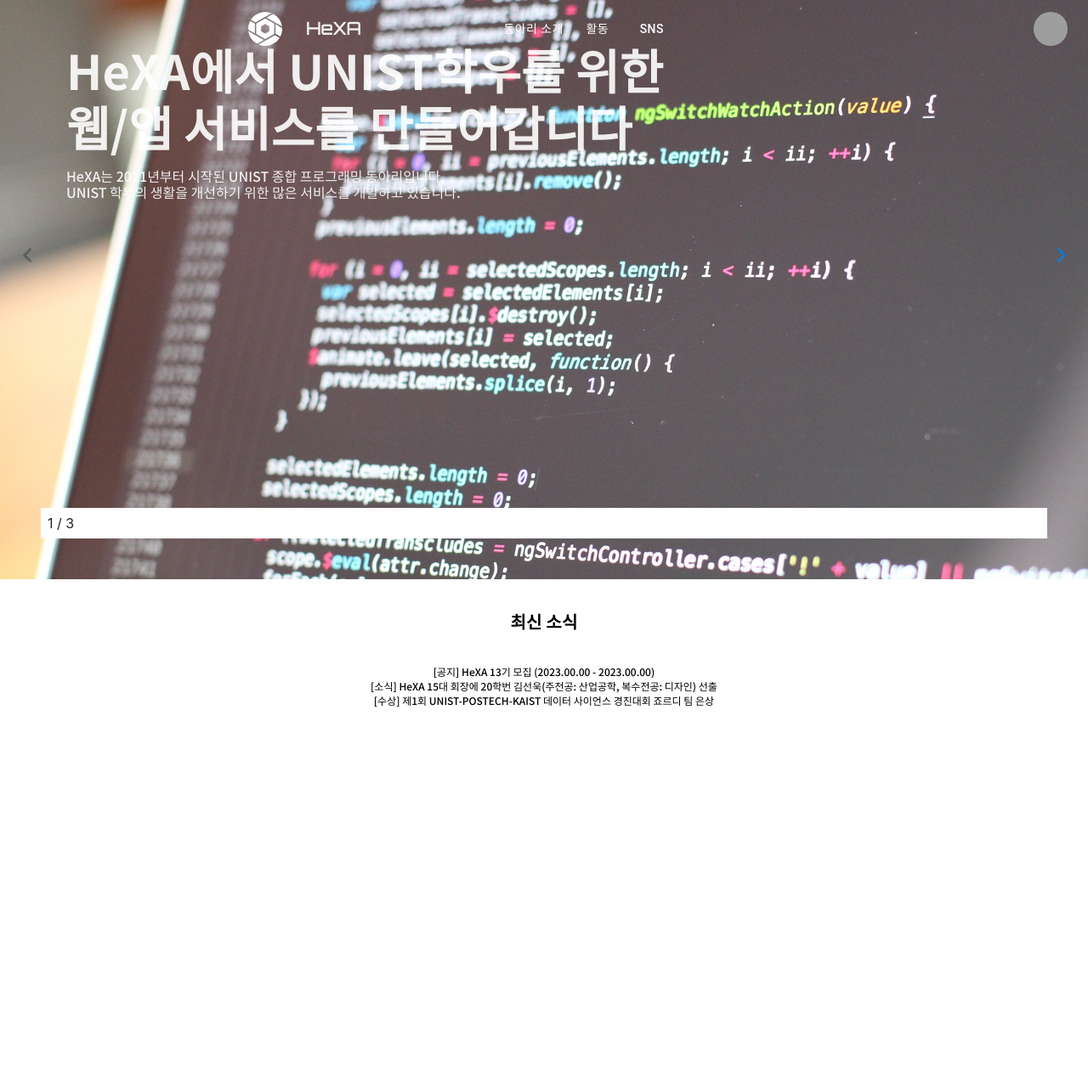
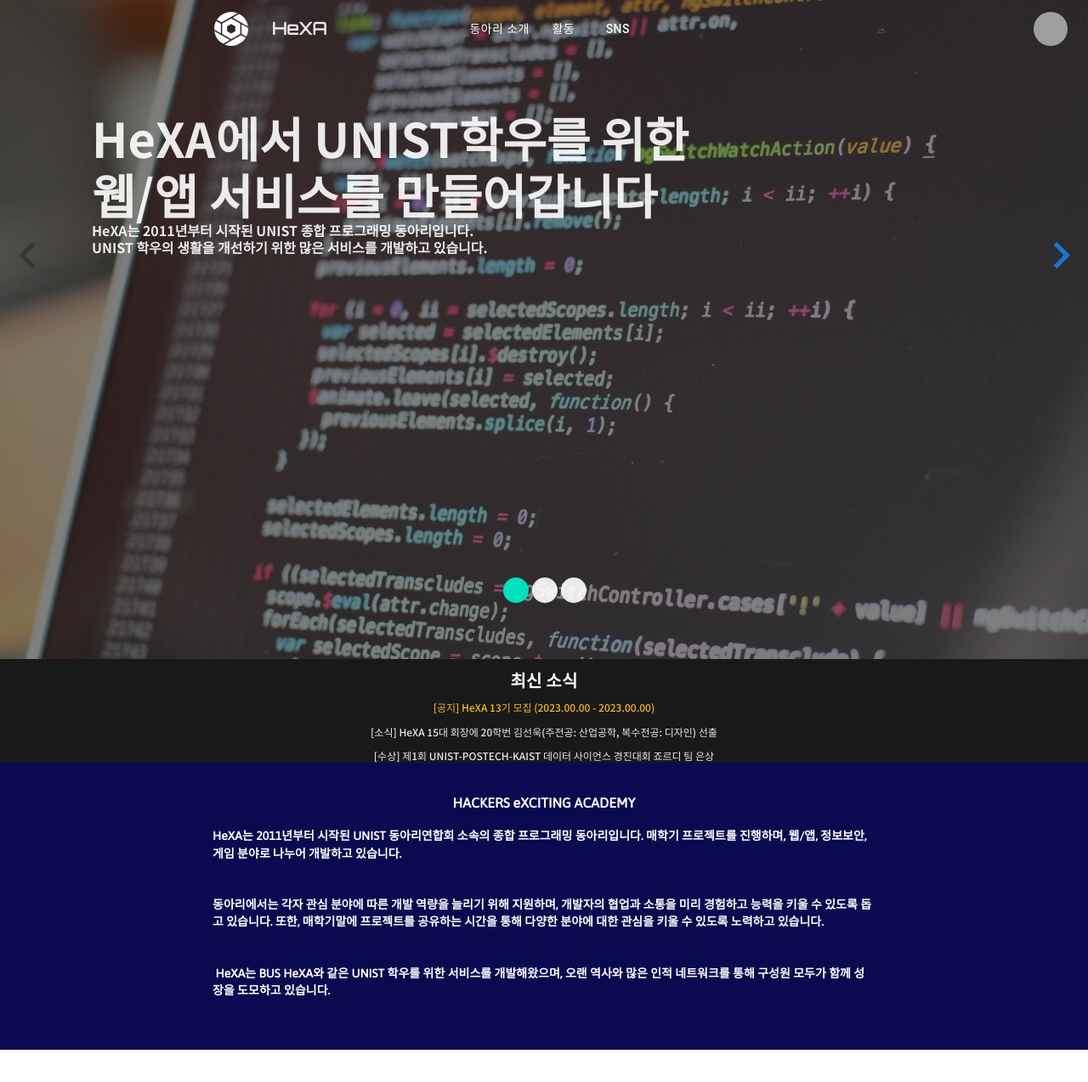
Before and after one commit to HeXA-UNIST/hexa-homepage-2022, a React app: page / in a window 1280 px wide. Shown: the whole page at 85% size. Before the commit the page ends 833 px from the top, so only its background shows below. Built offline with nearby package versions, Linux system fonts and the light colour scheme; grey boxes are pictures that could not be loaded.

Commit message:
create Home

```diff
--- a/src/pages/Home/home.css
+++ b/src/pages/Home/home.css
@@ -2,17 +2,108 @@
 
 
 @import url('https://fonts.googleapis.com/css?family=Orbitron');
+@import url('https://fonts.googleapis.com/css?family=Asap');
 @import url('https://fonts.googleapis.com/css2?family=Noto+Sans+KR:wght@100;300;400;500;700;900&display=swap');
 /* HeXA에서 UNIST 학우를 위한 웹/앱 서비스를 만들어갑니다 */
-.HomeImageContainer {
+
+.newContainer{
+    background-color: rgba(0, 0, 0, 0.9)
+}
+.newletter{
+    margin-top: 14px;
+    font-family: 'Noto Sans KR';
+    font-style: normal;
+    font-weight: 500;
+    font-size: 12px;
+    line-height: 120%;
+    text-align: center;
+    color: rgba(255, 255, 255, 0.9);
+}
+.newletter1{
+    font-family: 'Noto Sans KR';
+    font-style: normal;
+    font-weight: 500;
+    font-size: 12px;
+    line-height: 120%;
+    text-align: center;
+    color: #F4B91E;
+}
+.Introtitle{
+    margin-left: 60px;
+    margin-top: 80px;
+    white-space: pre-wrap;
     font-family: 'Noto Sans KR';
     font-style: normal;
     font-weight: 700;
-    font-size: 72px;
+    font-size: 56px;
     line-height: 120%;
     color: rgba(255, 255, 255, 0.9);
 }
+.Introdescription{
+    height:400px;
+    margin-left: 60px;
+    white-space: pre-wrap;
+    font-family: 'Noto Sans KR';
+    font-style: normal;
+    font-weight: 700;
+    font-size: 16px;
+    line-height: 120%;
+    color: rgba(255, 255, 255, 0.9);
+}
+.hexaIntro {
+    background: #0A0A50;
+}
+.hexaTitle{
+    margin-left: 250px;
+    margin-right: 250px;
+    font-family: 'Asap';
+    font-style: normal;
+    font-weight: 700;
+    font-size: 16px;
+    line-height: 120%;
+/* identical to box height, or 58px */
+    text-align: center;
+    white-space: pre-wrap;
+    color: #FFFFFF;
+}
+.hexadescription{
+    margin-left: 250px;
+    margin-right: 250px;
+    margin-bottom: 60px;
+    font-family: 'Asap';
+    font-style: normal;
+    font-weight: 700;
+    font-size: 14px;
+    line-height: 144%;
+    white-space: pre-wrap;
+/* or 46px */
 
+color: #FFFFFF;
+}
+.ArrowLeft{
+    transform: scale(1.8);
+}
+.ArrowRight{
+    transform: scale(1.8);
+}
+.MuiMobileStepper-dots{
+    background-color: "rgba(255, 255, 255, 0.5)";
+    min-width: 30px;
+    min-height: 30px;
+}
+.MuiMobileStepper-dot{
+    background-color: rgba(255, 255, 255, 0.9) !important;
+    min-width: 30px;
+    min-height: 30px;
+}
 
+.MuiMobileStepper-dotActive{
+    background-color: #00E0BE !important;
+    min-width: 30px;
+    min-height: 30px;
 
-/* or 86px */
+}
+.MuiMobileStepper-positionStatic{
+    width: 150px;
+    height: 50px;
+}
--- a/src/pages/Home/index.js
+++ b/src/pages/Home/index.js
@@ -1,5 +1,5 @@
 import * as React from 'react';
-// import { useEffect, useRef, useState } from "react";
+import { useEffect, useRef, useState } from "react";
 import Box from '@mui/material/Box';
 import { useTheme } from '@mui/material/styles';
 import MobileStepper from '@mui/material/MobileStepper';
@@ -31,17 +31,27 @@
 const pages = ['동아리 소개', '활동', 'SNS'];
 const settings = ['Profile', 'Account', 'Dashboard', 'Logout'];
 const styles = {
-    title: {'marginLeft': '30px', "height":"150px", "fontFamily":"'Noto Sans KR'","fontStyle":"normal","fontWeight":"700","fontSize":"56px","lineHeight":"120%","color":"rgba(255, 255, 255, 0.9)","whiteSpace":"pre-wrap"},
-    description: {'marginLeft': '30px', "height":"400px","fontFamily":"'Noto Sans KR'","fontStyle":"normal","fontWeight":"500","fontSize":"16px","lineHeight":"120%","color":"rgba(255, 255, 255, 0.9)", "whiteSpace":"pre-wrap"},
     backbutton: {"position":"absolute","width":"50px","height":"100px","left":"0px","top":"250px"},
     nextbutton: {"position":"absolute","width":"50px","height":"100px","right":"0px","top":"250px"},
     newstitle: {"fontFamily":"'Noto Sans KR'","fontStyle":"normal","fontWeight":"500","fontSize":"48px","lineHeight":"120%"},
-    news: {"fontFamily":"'Noto Sans KR'","fontStyle":"normal","fontWeight":"500","fontSize":"12px","textAlign":"center", "whiteSpace":"pre-wrap"}
+    news: {"fontFamily":"'Noto Sans KR'","fontStyle":"normal","fontWeight":"500","fontSize":"12px","textAlign":"center", "whiteSpace":"pre-wrap"},
+    stepper: {"color": 'transparent'}
 }
 const ResponsiveAppBar=()=> {
   const [anchorElNav, setAnchorElNav] = React.useState(null);
   const [anchorElUser, setAnchorElUser] = React.useState(null);
+  const [appbarcolor, setappbarcolor]= useState('white');
+  const handleScroll = () => {
+      const position = window.pageYOffset;
+      setappbarcolor(position==0?'transparent':'rgba(0, 0, 0, 0.8)');
+  };
+  useEffect(() => {
+    window.addEventListener('scroll', handleScroll, { passive: true });
 
+    return () => {
+        window.removeEventListener('scroll', handleScroll);
+    };
+    }, []);
   const handleOpenNavMenu = (event) => {
     setAnchorElNav(event.currentTarget);
   };
@@ -56,15 +66,16 @@
   const handleCloseUserMenu = () => {
     setAnchorElUser(null);
   };
-
+//
   return (
-    <AppBar component="nav" color="transparent" elevation={0} >
-        <Toolbar style={{ background: 'transparent', boxShadow: 'none'}}>
+    <AppBar className = 'Barcontainer' component="nav" color='transparent' elevation={0} >
+        <div style={{backgroundColor: appbarcolor}}>
+        <Toolbar style={{ boxShadow: 'none'}}>
         <Button>
         <Avatar alt="Hexa_logo" sx={{ fontStyle:"normal",
               left: "100px",
               mr: 15,
-              ml: 20,
+              ml: 15,
               display: { xs: 'none', md: 'flex' }
             }} src={Icon2}/>
         </Button>
@@ -124,7 +135,7 @@
               ))}
             </Menu>
           </Box>
-          <AdbIcon sx={{ display: { xs: 'flex', md: 'none' }, mr: 1 }} />
+
           <Box sx={{ flexGrow: 1, display: { xs: 'none', md: 'flex' } }}>
             {pages.map((page) => (
               <Button
@@ -167,6 +178,7 @@
             </Menu>
           </Box>
         </Toolbar>
+        </div>
     </AppBar>
   );
 }
@@ -203,18 +215,20 @@
   const handleBack = () => {
     setActiveStep((prevActiveStep) => prevActiveStep - 1);
   };
-
   return (
     <div style={{backgroundSize: 'cover', backgroundPosition: 'center', backgroundRepeat: 'no-repeat', backgroundImage: `url(${steps[activeStep].background})`} } >
+        <div style={{ backgroundColor: 'rgba(0, 0, 0, 0.5)'}}>
         <ResponsiveAppBar/>
         <Box sx={{ p: 6 }}>
-        <Box sx={styles.title}>{steps[activeStep].label}</Box>
-        <Box sx={styles.description} >{steps[activeStep].description}</Box>
+        <Box className = 'Introtitle'>{steps[activeStep].label}</Box>
+        <Box className = 'Introdescription'>{steps[activeStep].description}</Box>
       <MobileStepper
-        variant="text"
+        variant="dots"
         steps={maxSteps}
         position="static"
         activeStep={activeStep}
+
+        sx = {{ maxWidth: 100, flexGrow: 1 , margin:"auto", backgroundColor: "transparent"}}
         nextButton={
           <Button
             size='large'
@@ -224,33 +238,33 @@
           >
 
             {theme.direction === 'rtl' ? (
-              <KeyboardArrowLeft fontSize= 'large'/>
+              <KeyboardArrowLeft className= "ArrowLeft" fontSize= 'large'/>
             ) : (
-              <KeyboardArrowRight fontSize= 'large'/>
+              <KeyboardArrowRight className="ArrowRight" fontSize= 'large'/>
             )}
           </Button>
         }
 
         backButton={
-          <Button sx = {styles.backbutton} size='large' onClick={handleBack} disabled={activeStep === 0 }>
+          <Button sx = {styles.backbutton} size='200' onClick={handleBack} disabled={activeStep === 0 }>
             {theme.direction === 'rtl' ? (
-              <KeyboardArrowRight fontSize= 'large'/>
+              <KeyboardArrowRight className="ArrowRight" fontSize= 'large'/>
             ) : (
-              <KeyboardArrowLeft fontSize= 'large'/>
+              <KeyboardArrowLeft className= "ArrowLeft" fontSize= 'large'/>
             )}
 
           </Button>
         }
       />
-    </Box></div>
+    </Box></div></div>
   );
 }
 const News = ()=> {
     const news = ["[공지] HeXA 13기 모집 (2023.00.00 - 2023.00.00)", "[소식] HeXA 15대 회장에 20학번 김선욱(주전공: 산업공학, 복수전공: 디자인) 선출","[수상] 제1회 UNIST-POSTECH-KAIST 데이터 사이언스 경진대회 죠르디 팀 은상"]
 
     return (
-        <div>
-        <Box display="flex" justifyContent="center" alignItems="center" minHeight="100px">
+        <div className= "newContainer">
+        <Box display="flex" justifyContent="center" alignItems="center" minHeight="50px">
             <Typography variant="h6" noWrap component="a" href="/" sx={{ fontStyle:"normal",
               mr: 20,
               ml: 20,
@@ -258,19 +272,28 @@
               fontFamily: 'Noto Sans KR',
               fontWeight: 900,
               color: 'inherit',
-              textDecoration: 'none'
+              textDecoration: 'none',
+              color: 'white'
             }}
           >
             최신 소식
           </Typography>
           </Box>
-          <Box sx={styles.news}>{news[0]}</Box>
-          <Box sx={styles.news}>{news[1]}</Box>
-          <Box sx={styles.news}>{news[2]}</Box>
+          <Box className ='newletter1'>{news[0]}</Box>
+          <Box className ='newletter'>{news[1]}</Box>
+          <Box className ='newletter'>{news[2]}</Box>
           </div>
 
-
-
+    )
+}
+const HexaIntro = () =>{
+    const title = '\n\nHACKERS eXCITING ACADEMY\n\n';
+    const subTitle = 'HeXA는 2011년부터 시작된 UNIST 동아리연합회 소속의 종합 프로그래밍 동아리입니다. 매학기 프로젝트를 진행하며, 웹/앱, 정보보안, 게임 분야로 나누어 개발하고 있습니다. \n\n\n동아리에서는 각자 관심 분야에 따른 개발 역량을 늘리기 위해 지원하며, 개발자의 협업과 소통을 미리 경험하고 능력을 키울 수 있도록 돕고 있습니다. 또한, 매학기말에 프로젝트를 공유하는 시간을 통해 다양한 분야에 대한 관심을 키울 수 있도록 노력하고 있습니다.\n\n\n HeXA는 BUS HeXA와 같은 UNIST 학우를 위한 서비스를 개발해왔으며, 오랜 역사와 많은 인적 네트워크를 통해 구성원 모두가 함께 성장을 도모하고 있습니다.\n\n\n\n'
+    return(
+        <div className='hexaIntro'>
+            <Box className='hexaTitle'>{title}</Box>
+            <Box className='hexadescription'>{subTitle}</Box>
+        </div>
     )
 }
 const Home = (props) => {
@@ -278,6 +301,7 @@
     <div>
         <TextMobileStepper/>
         <News/>
+        <HexaIntro/>
     </div>
     );
 }
```
